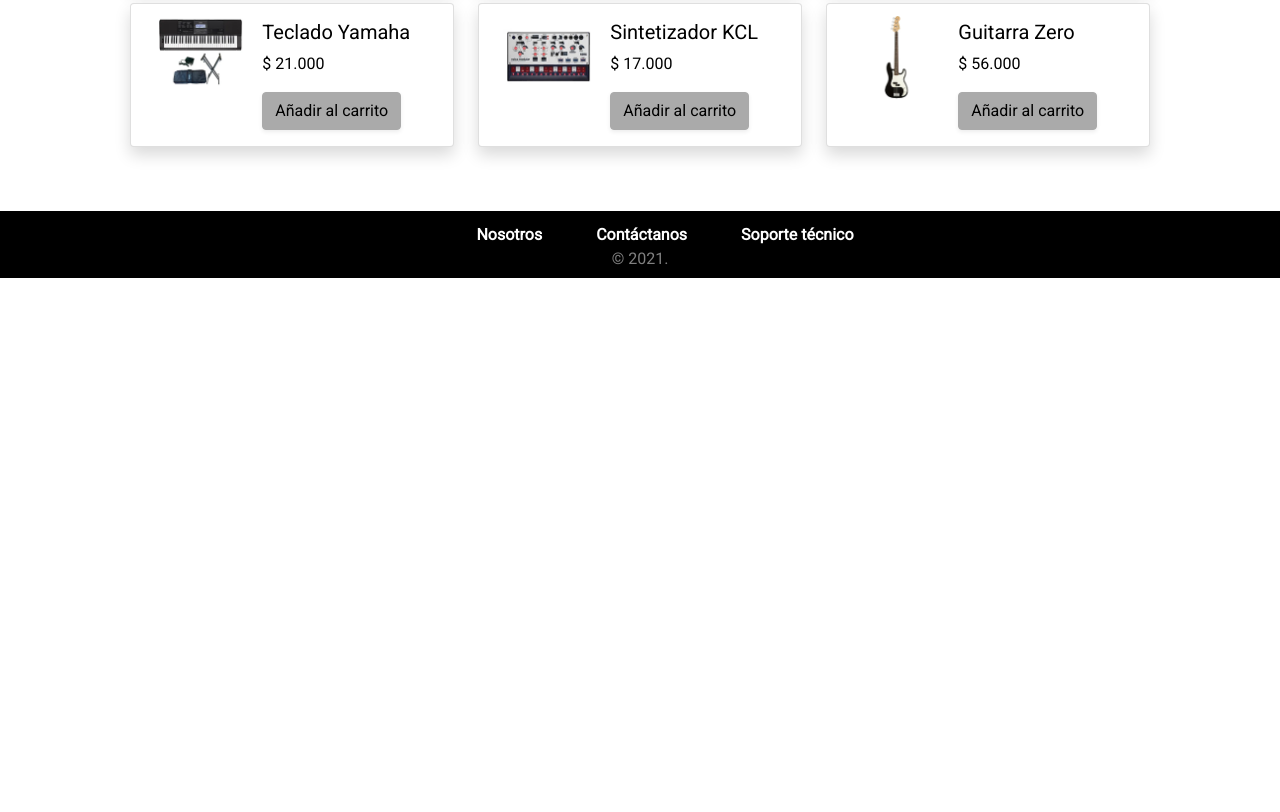
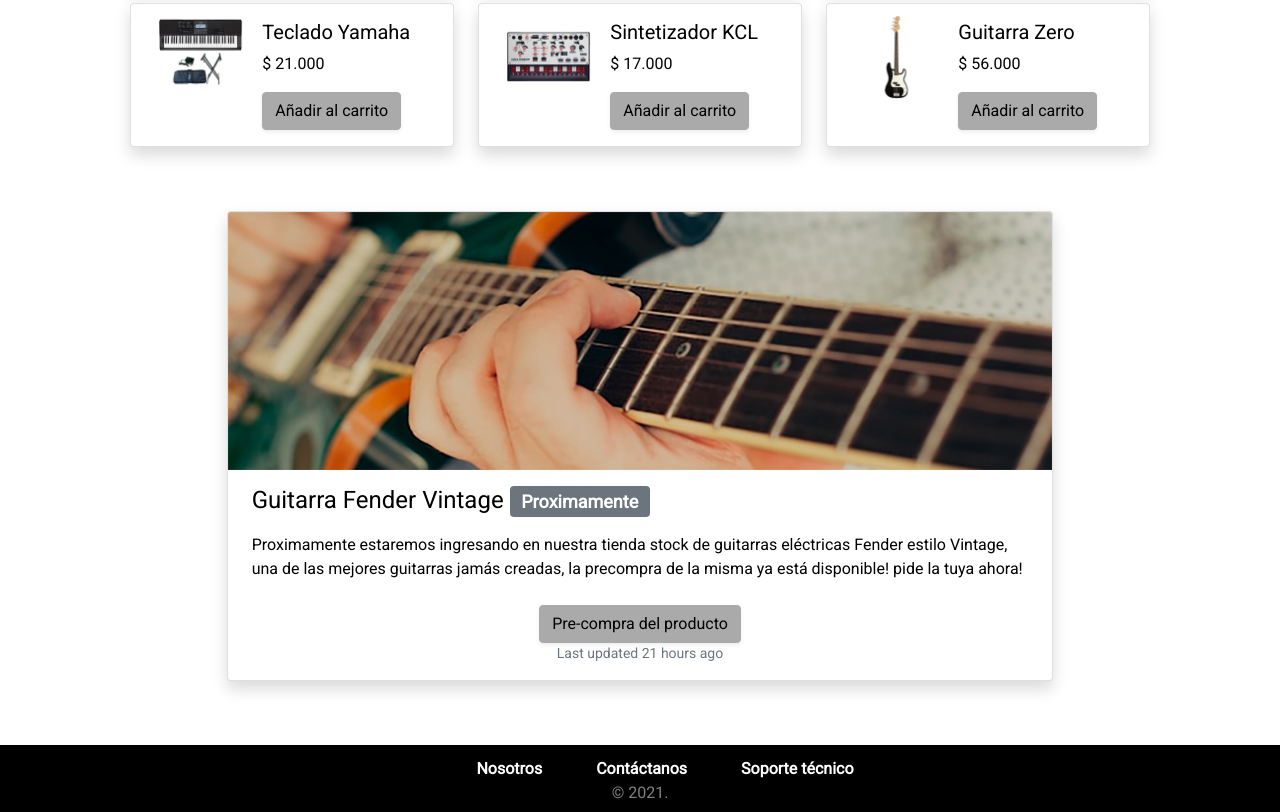
Before and after one commit to frackk/music-store-CH24500, a website: page html/tienda.html in a window 1280 px wide. Shown: the part 705-1517 px from the top of the page. Before the commit the page ends 983 px from the top, so only its background shows below. Drawn offline with nearby package versions, Linux system fonts and the light colour scheme; a web font is replaced by a local one.

Commit message:
+ card tienda.html + fix footer

```diff
--- a/html/tienda.html
+++ b/html/tienda.html
@@ -360,6 +360,29 @@
     </section>
 </div>
 
+  <!-- card index -->
+  <section class="pb-3 mx-2 row">
+		<div class="d-flex justify-content-center">
+			<div class="card mb-3 col-lg-8 col-md-8 p-0 tema-tienda-card tema-card-text shadow">
+				<img src="../assets/cardtienda.png" class="card-img-top" alt="Amplificador">
+				<div class="card-body">
+				<h4 class="card-title ps-2">
+					Guitarra Fender Vintage
+					<span class="badge bg-secondary">Proximamente</span>
+				</h4>
+				<p class="card-text p-2">Proximamente estaremos ingresando en nuestra tienda stock de guitarras eléctricas Fender estilo Vintage, una de las mejores guitarras jamás creadas, la precompra de la misma ya está disponible! pide la tuya ahora!</p>
+				<div class="d-flex justify-content-center">
+					<a href="./error404.html" class="btn btn-primary shadow-sm">Pre-compra del producto</a>
+				</div>
+				<p class="card-text d-flex justify-content-center"><small class="text-muted">Last updated 21 hours ago</small></p>
+				</div>
+			</div>
+	 	</div>
+
+     <div class="p-3"></div>
+
+  </main>
+
   <!-- footer -->
   <footer class="footer">
     <nav class="footer__heading">
@@ -400,6 +423,6 @@
     });
 
     </script>
-</main>
+
 </body>
 </html>
```
Also changed, not shown: assets/cardtienda.png (added).
